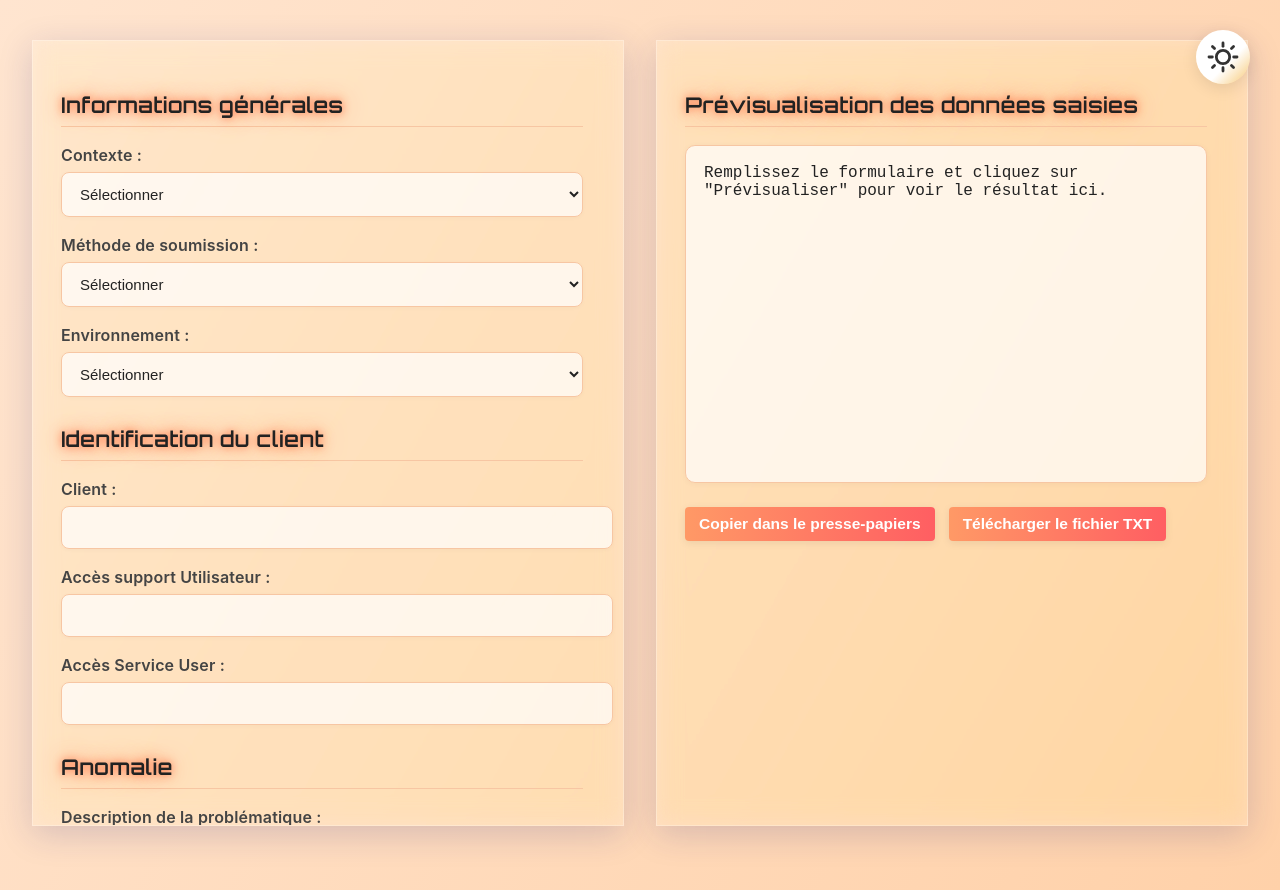
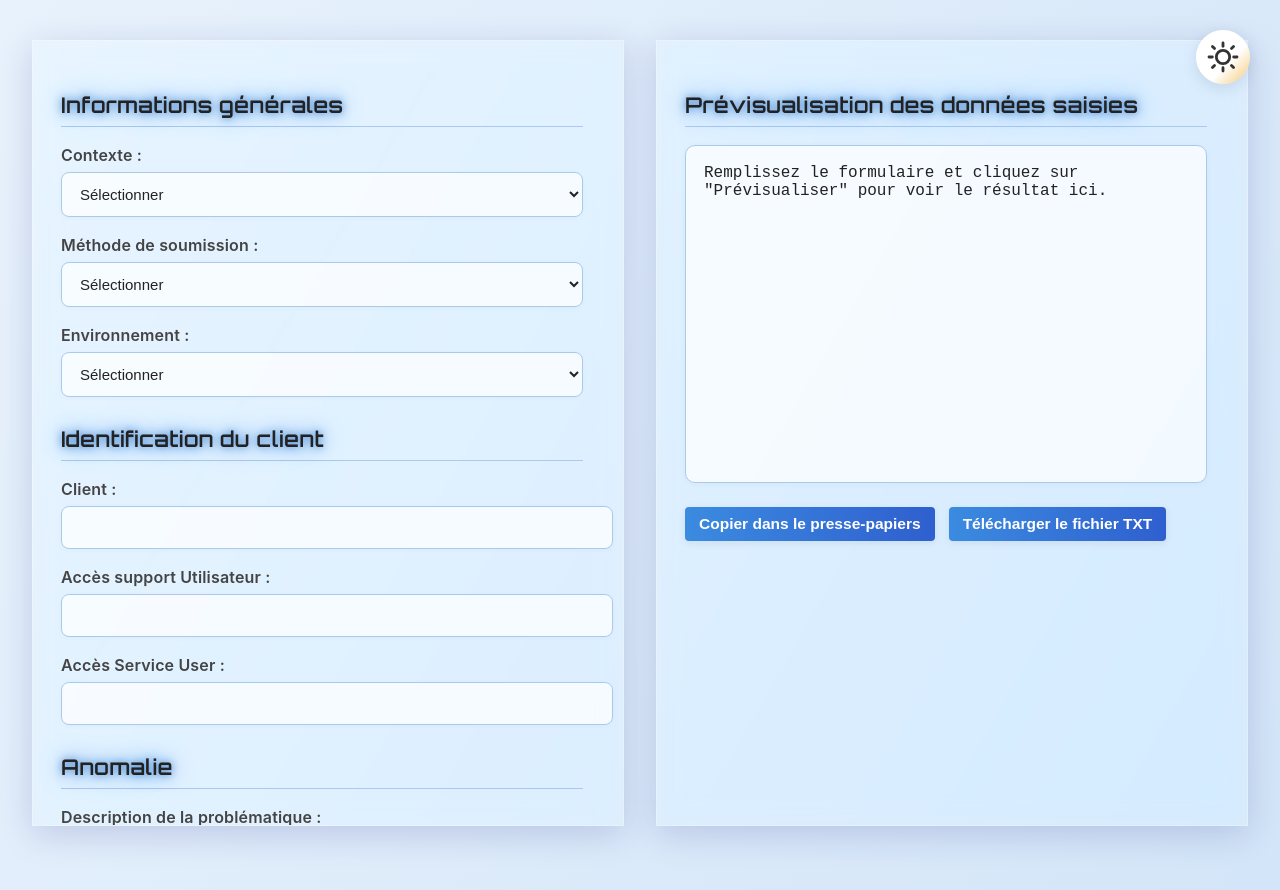
Before and after one commit to Frouk91/Neotouch, a plain HTML site: page index.html in a window 1280 px wide. Drawn offline with Linux system fonts and the light colour scheme.

Commit message:
Add files via upload

```diff
--- a/index.html
+++ b/index.html
@@ -8,24 +8,24 @@
     <link href="https://fonts.googleapis.com/css2?family=Orbitron:wght@600&display=swap" rel="stylesheet">
     <style>
     :root{
-      --primary-color:#FF6B3D;
-      --primary-hover:#FF8C66;
-      --background-start:#ffe5d0;
-      --background-mid:#ffd1a9;
-      --background-end:#ffb385;
+      --primary-color:#2F74C9;
+      --primary-hover:#5A9BE0;
+      --background-start:#e8f2fc;
+      --background-mid:#d3e5f8;
+      --background-end:#b9d5f2;
       --form-background: #fff;
       --form-blur: none;
-      --input-border:#f7c6a3;
+      --input-border:#aac9ee;
       --text-color:#222;
       --label-color:#444;
       --input-background:rgba(255,255,255,0.7);
-      --focus-outline:#FF8C66;
-      --shadow:0 8px 32px 0 rgba(255,107,61,0.10);
+      --focus-outline:#5A9BE0;
+      --shadow:0 8px 32px 0 rgba(47,116,201,0.12);
       --glass-border:1.5px solid rgba(255,255,255,0.25);
-      --btn-gradient:linear-gradient(90deg,#ff9966 0%,#ff5e62 100%);
-      --btn-gradient-hover:linear-gradient(90deg,#ff5e62 0%,#ff9966 100%);
-      --scroll-thumb: #ffb385cc;
-      --scroll-thumb-hover: #ff8c66cc;
+      --btn-gradient:linear-gradient(90deg,#3b8be0 0%,#2f5fcf 100%);
+      --btn-gradient-hover:linear-gradient(90deg,#2f5fcf 0%,#3b8be0 100%);
+      --scroll-thumb: #b9d5f2cc;
+      --scroll-thumb-hover: #5a9be0cc;
       --scroll-track: transparent;
     }
     [data-theme=dark]{
@@ -140,12 +140,12 @@
     }
     button:not(.add-id-btn):not(.remove-id-btn):hover,
     button:not(.add-id-btn):not(.remove-id-btn):focus {
-      box-shadow: 0 0 16px 2px var(--primary-hover), 0 6px 18px rgba(255,107,61,0.10);
+      box-shadow: 0 0 16px 2px var(--primary-hover), 0 6px 18px rgba(47,116,201,0.12);
     }
     button:hover,button:focus{
       background:var(--btn-gradient-hover);
       transform:translateY(-2px) scale(1.03);
-      box-shadow:0 6px 18px rgba(255,107,61,0.10);
+      box-shadow:0 6px 18px rgba(47,116,201,0.12);
     }
     .add-id-btn{
       background:transparent;
@@ -166,7 +166,7 @@
       color:var(--primary-hover);
       border-color:var(--primary-hover);
       transform:translateY(-1px) scale(1.04);
-      box-shadow:0 2px 8px rgba(255,107,61,0.08);
+      box-shadow:0 2px 8px rgba(47,116,201,0.10);
     }
     .add-id-btn::before{content:"+";margin-right:5px;font-weight:bold;font-size:15px;}
     .id-container{display:flex;flex-direction:column;gap:8px;}
```
